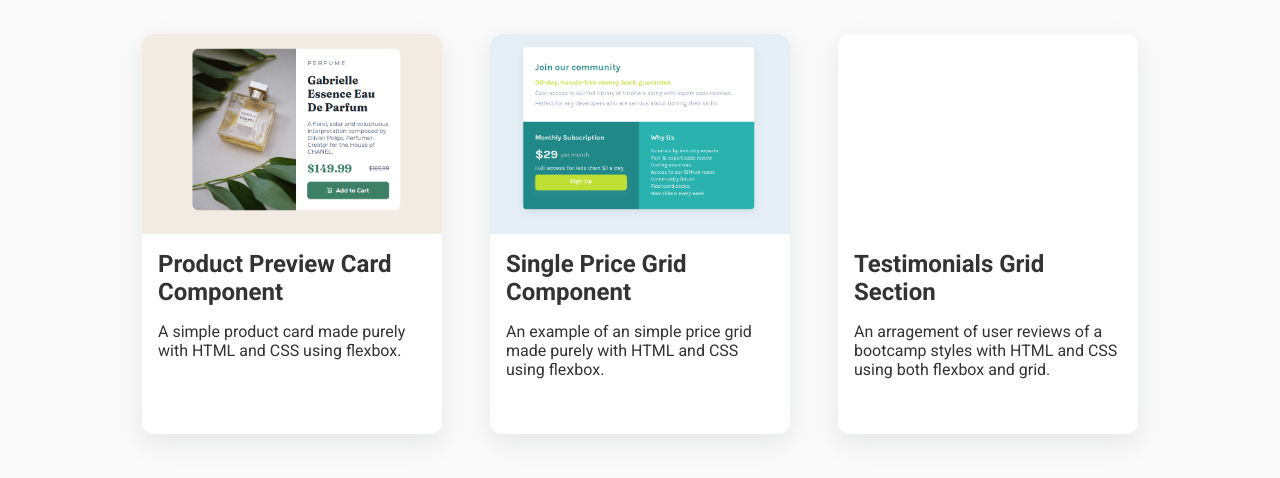
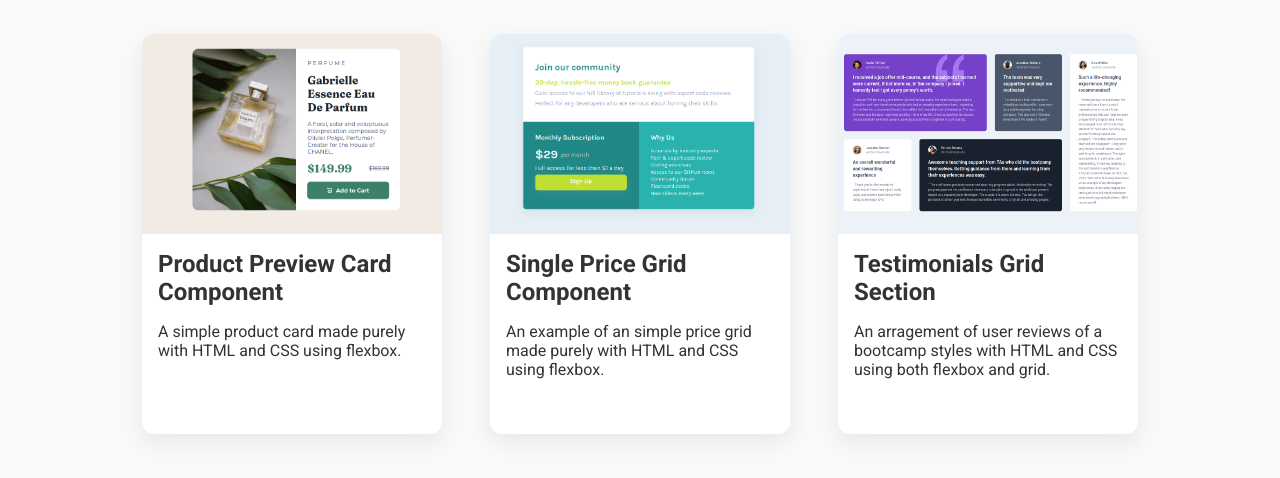
Before and after one commit to R0mbertus/frontend-mentor, a plain HTML site: page index.html in a window 1280 px wide. Shown: the part 166-644 px from the top of the page. Drawn offline with Linux system fonts and the light colour scheme.

Commit message:
thumbnail added

```diff
--- a/style.css
+++ b/style.css
@@ -109,6 +109,10 @@ main {
     background-image: url(images/single-price-grid-component.png);
 }
 
+.box:nth-child(3) .top {
+    background-image: url(images/testimonials-grid-section.png);
+}
+
 .box .bottom {
     height: 50%;
     width: 100%;
```
Also changed, not shown: images/testimonials-grid-section.png (added).
